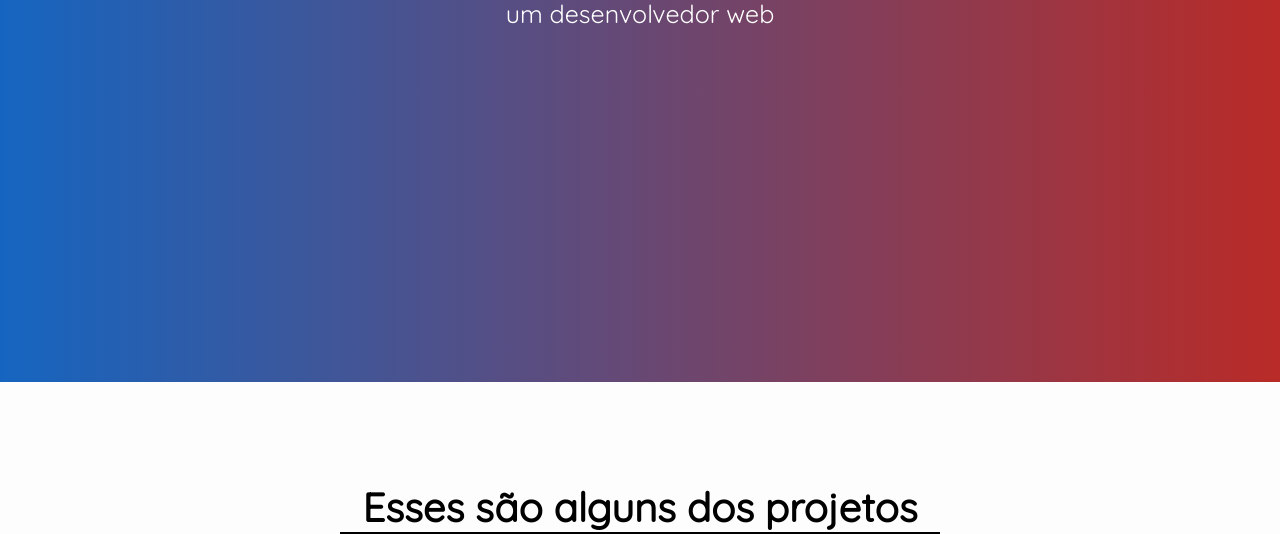
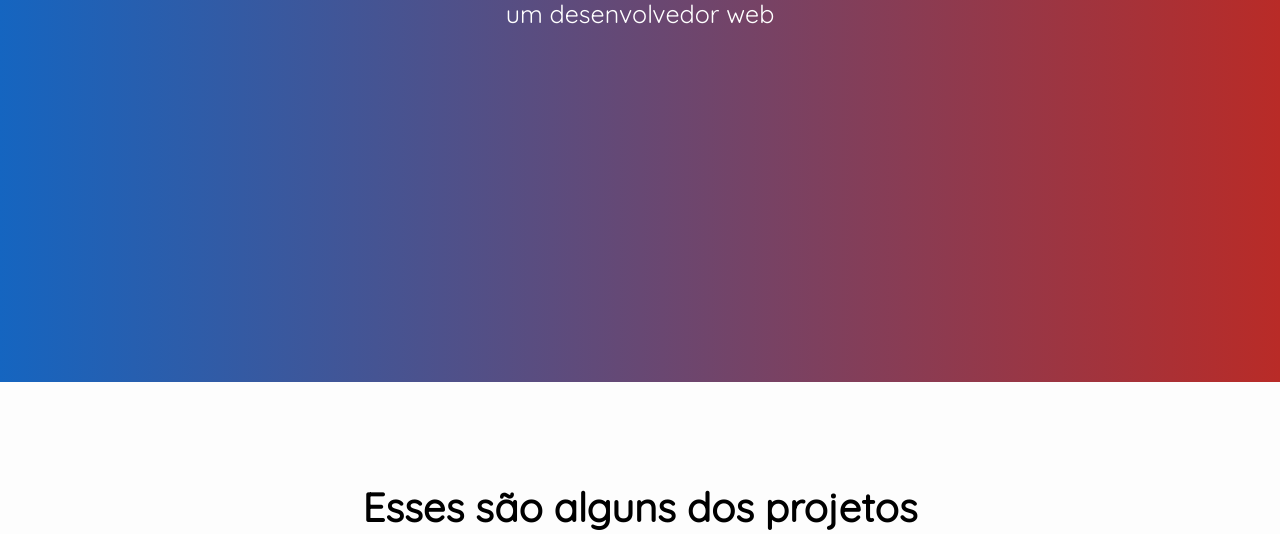
Before and after one commit to Jefferson1832/portifolio, a plain HTML site: page index.html in a window 1280 px wide. Shown: the part 418-952 px from the top of the page. Drawn offline with Linux system fonts and the light colour scheme.

Commit message:
Add files via upload

```diff
--- a/styles.css
+++ b/styles.css
@@ -62,6 +62,7 @@ body {
 }
 
 #welcome-section > h1 {
+    text-align: center;
     font-size: 50px;
     color: white;
 }
@@ -78,10 +79,8 @@ body {
 }
 
 #projects > h2 {
-    width: 600px;
     font-size: 40px;
     margin: 40px auto 90px auto;
-    border-bottom: 5px solid  black;
 }
 
 .project-tile {
```
